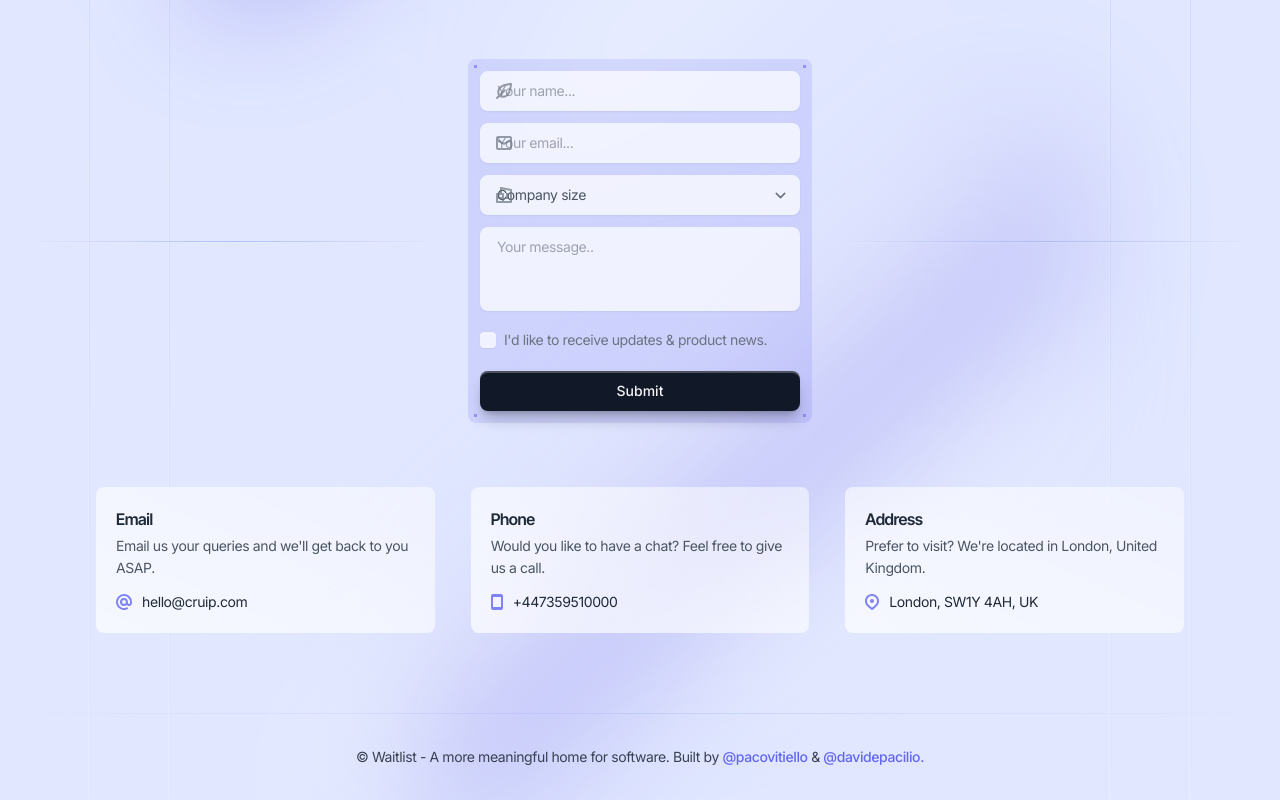
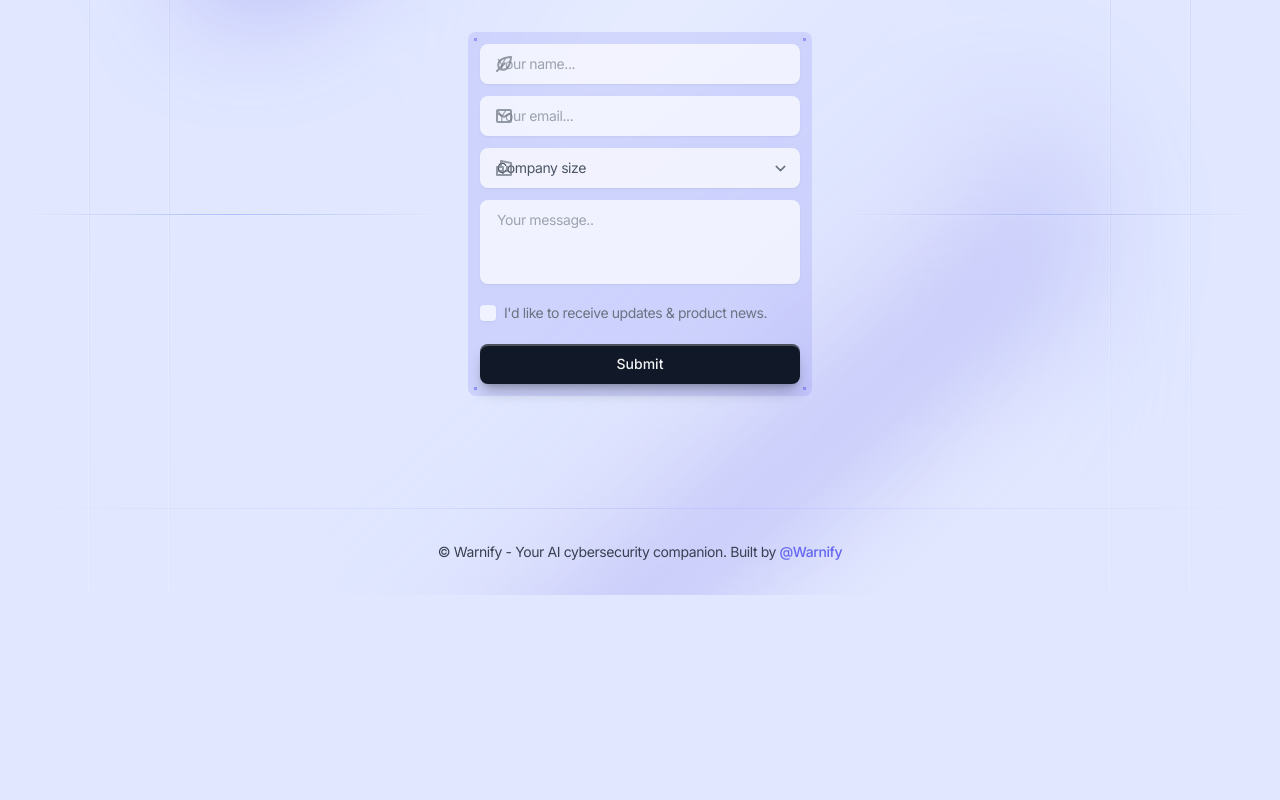
Before and after one commit to Warnify/App, a Next.js app: page /contact in a window 1280 px wide. Shown: the part 367-1167 px from the top of the page. After the commit the page ends 962 px from the top, so only its background shows below. Built offline with nearby package versions, Linux system fonts and the light colour scheme.

Commit message:
Updates, Contact, and footer content updated

```diff
--- a/app/(default)/contact/page.tsx
+++ b/app/(default)/contact/page.tsx
@@ -8,12 +8,12 @@ import PageHeader from "@/components/page-header";
 export default function Contact() {
   return (
     <section>
-      <div className="pt-32 pb-12 md:pt-44 md:pb-20 ">
+      <div className="pt-32 pb-12 md:pt-44 md:pb-12 ">
         <div className="px-4 sm:px-6">
           <PageHeader
             className="mb-12 md:mb-20"
             title="Get in touch"
-            description="Fill out the form below to set up a call, or keep reading to get in touch with us for customer support, partnerships, or media enquiries."
+            description="Have questions? Fill out the form below to reach out to us!"
           >
             Contact us
           </PageHeader>
@@ -138,83 +138,6 @@ export default function Contact() {
               </form>
             </div>
           </div>
-          {/* Cards */}
-          <div className="max-w-xs md:max-w-6xl mx-auto">
-            <div className="grid md:grid-cols-3 gap-6 xl:gap-9 xl:mx-8 max-md:-mx-3">
-              {/* Card */}
-              <div className="flex flex-col rounded-lg bg-gradient-to-tr from-white/70 to-white/50 dark:bg-gradient-to-b dark:from-gray-700/50 dark:to-gray-700/40 p-5">
-                <div className="grow mb-3">
-                  <div className="font-inter-tight font-semibold text-gray-800 dark:text-gray-200 mb-1">
-                    Email
-                  </div>
-                  <p className="text-sm text-gray-600 dark:text-gray-500">
-                    Email us your queries and we'll get back to you ASAP.
-                  </p>
-                </div>
-                <div className="flex items-center space-x-2.5">
-                  <svg
-                    className="shrink-0 fill-indigo-500/80"
-                    width={16}
-                    height={16}
-                    xmlns="http://www.w3.org/2000/svg"
-                  >
-                    <path d="M8 0a8 8 0 1 0 3.2 15.335l.916-.4-.8-1.833-.916.4A6 6 0 1 1 14 8v1a1 1 0 1 1-2 0V8a4.033 4.033 0 1 0-1.286 2.92A2.987 2.987 0 0 0 16 9V8a8.009 8.009 0 0 0-8-8Zm0 10a2 2 0 1 1 0-4 2 2 0 0 1 0 4Z" />
-                  </svg>
-                  <div className="text-sm text-gray-800 dark:text-gray-200">
-                    hello@cruip.com
-                  </div>
-                </div>
-              </div>
-              {/* Card */}
-              <div className="flex flex-col rounded-lg bg-gradient-to-tr from-white/70 to-white/50 dark:bg-gradient-to-b dark:from-gray-700/50 dark:to-gray-700/40 p-5">
-                <div className="grow mb-3">
-                  <div className="font-inter-tight font-semibold text-gray-800 dark:text-gray-200 mb-1">
-                    Phone
-                  </div>
-                  <p className="text-sm text-gray-600 dark:text-gray-500">
-                    Would you like to have a chat? Feel free to give us a call.
-                  </p>
-                </div>
-                <div className="flex items-center space-x-2.5">
-                  <svg
-                    className="shrink-0 fill-indigo-500/80"
-                    width={12}
-                    height={16}
-                    xmlns="http://www.w3.org/2000/svg"
-                  >
-                    <path d="M10 0H2a2 2 0 0 0-2 2v12a2 2 0 0 0 2 2h8a2 2 0 0 0 2-2V2a2 2 0 0 0-2-2ZM2 13V3h8v10H2Z" />
-                  </svg>
-                  <div className="text-sm text-gray-800 dark:text-gray-200">
-                    +447359510000
-                  </div>
-                </div>
-              </div>
-              {/* Card */}
-              <div className="flex flex-col rounded-lg bg-gradient-to-tr from-white/70 to-white/50 dark:bg-gradient-to-b dark:from-gray-700/50 dark:to-gray-700/40 p-5">
-                <div className="grow mb-3">
-                  <div className="font-inter-tight font-semibold text-gray-800 dark:text-gray-200 mb-1">
-                    Address
-                  </div>
-                  <p className="text-sm text-gray-600 dark:text-gray-500">
-                    Prefer to visit? We're located in London, United Kingdom.
-                  </p>
-                </div>
-                <div className="flex items-center space-x-2.5">
-                  <svg
-                    className="shrink-0 fill-indigo-500/80"
-                    width={14}
-                    height={16}
-                    xmlns="http://www.w3.org/2000/svg"
-                  >
-                    <path d="M5.591 15.069c.404.358.684.606.709.631.4.4 1 .4 1.4.1.05-.05 1.075-.975 2.1-1.9 1.025-.925 2.05-1.85 2.1-1.9 1.4-1.3 2.1-3.1 2.1-5 0-3.9-3.1-7-7-7S0 3.1 0 7c0 1.9.7 3.7 2.1 4.9 0 .075 2.293 2.107 3.491 3.169ZM7 13.7l-3.4-3C2.6 9.7 2 8.4 2 7c0-2.8 2.2-4.9 5-4.9s5 2.2 5 5c0 1.4-.6 2.6-1.6 3.6l-3.4 3ZM9 7a2 2 0 1 1-4 0 2 2 0 0 1 4 0Z" />
-                  </svg>
-                  <div className="text-sm text-gray-800 dark:text-gray-200">
-                    London, SW1Y 4AH, UK
-                  </div>
-                </div>
-              </div>
-            </div>
-          </div>
         </div>
       </div>
     </section>
--- a/app/(default)/updates/page.tsx
+++ b/app/(default)/updates/page.tsx
@@ -1,9 +1,3 @@
-{
-  /*
-Note: This code includes an example of how to fetch data from an external JSON file that is hosted at https://raw.githubusercontent.com/cruip/cruip-dummy/main/waitlist-posts.json. To facilitate this, we've included a lib directory in the root which contains a function that can fetch the JSON content. Additionally, we've defined the Post types in the types.d.ts file located in the root.
-*/
-}
-
 import getAllPosts from "@/lib/getAllPosts";
 
 export const metadata = {
@@ -26,7 +20,7 @@ export default async function Updates() {
           <div className="px-4 sm:px-6">
             <PageHeader
               title="News & Updates"
-              description="Rank and score updates and feature requests so you know you're working on the most impactful things."
+              description="See the latest changes with Warnify!"
             >
               What's New
             </PageHeader>
--- a/app/(default)/updates/posts.tsx
+++ b/app/(default)/updates/posts.tsx
@@ -2,7 +2,7 @@
 
 import { useState } from "react";
 
-import PostsSidebar from "./posts-sidebar";
+// import PostsSidebar from "./posts-sidebar";
 import PostsList from "./posts-list";
 
 export default function Posts({ posts }: { posts: Post[] }) {
@@ -17,11 +17,11 @@ export default function Posts({ posts }: { posts: Post[] }) {
           <div className="max-w-5xl mx-auto">
             <div className="md:flex md:justify-between">
               {/* Sidebar */}
-              <PostsSidebar
+              {/* <PostsSidebar
                 categories={categories}
                 selectedCategory={selectedCategory}
                 onCategoryChange={setSelectedCategory}
-              />
+              /> */}
 
               {/* Posts */}
               <PostsList posts={posts} selectedCategory={selectedCategory} />
--- a/components/ui/footer.tsx
+++ b/components/ui/footer.tsx
@@ -9,21 +9,13 @@ export default function Footer() {
         <div className="max-w-3xl mx-auto">
           <div className="text-center py-8">
             <p className="text-sm text-gray-700 dark:text-gray-400">
-              © Waitlist - A more meaningful home for software. Built by{" "}
+              © Warnify - Your AI cybersecurity companion. Built by{" "}
               <a
                 className="font-medium text-indigo-500 hover:underline"
-                href="https://twitter.com/pacovitiello"
+                href="https://github.com/Warnify"
                 target="_blank"
               >
-                @pacovitiello
-              </a>{" "}
-              &amp;{" "}
-              <a
-                className="font-medium text-indigo-500 hover:underline"
-                href="https://twitter.com/DavidePacilio"
-                target="_blank"
-              >
-                @davidepacilio.
+                @Warnify
               </a>
             </p>
           </div>
```
Also changed, not shown: app/(default)/updates/posts-sidebar.tsx (+101 -101 lines), data/updatePosts.json (added, +11 -0 lines), lib/getAllPosts.tsx (+3 -7 lines), middleware.ts (added, +17 -0 lines).
